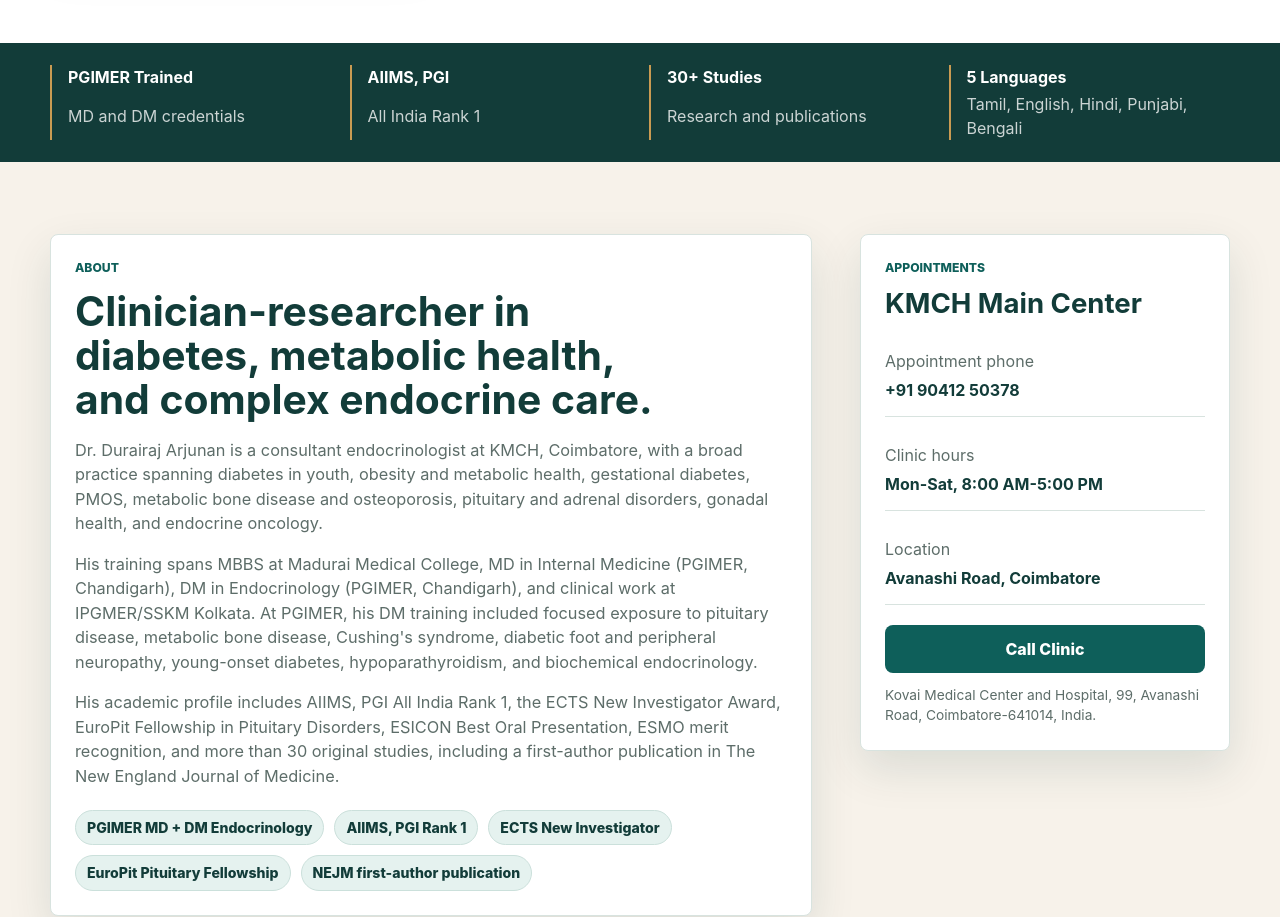
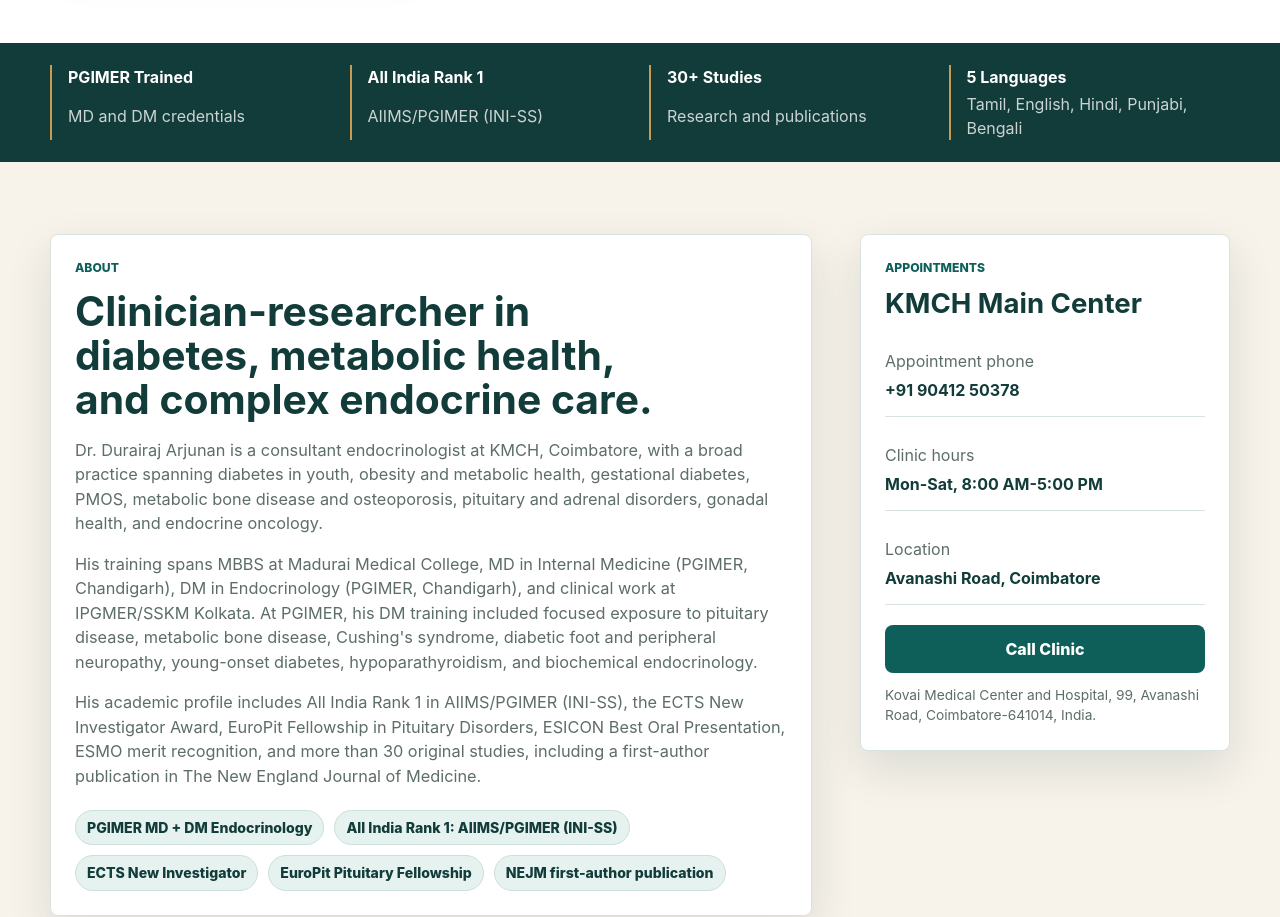
Before and after one commit to Neurabrix/drdurairajarjunan.com, a website: page index.html in a window 1280 px wide. Shown: the part 755-1672 px from the top of the page. Drawn offline with Linux system fonts and the light colour scheme.

Commit message:
Clarify INI-SS rank copy

```diff
--- a/index.html
+++ b/index.html
@@ -29,7 +29,7 @@
       content="Diabetes, obesity, PMOS, metabolic bone, pituitary and adrenal endocrine care at KMCH, Coimbatore."
     />
     <meta name="twitter:image" content="https://drdurairajarjunan.com/assets/durairaj-photo.jpg" />
-    <link rel="stylesheet" href="assets/styles.css?v=20260705-rank-copy" />
+    <link rel="stylesheet" href="assets/styles.css?v=20260705-ini-ss-rank" />
     <script type="application/ld+json">
       {
         "@context": "https://schema.org",
@@ -366,8 +366,8 @@
             <span>MD and DM credentials</span>
           </div>
           <div>
-            <strong>AIIMS, PGI</strong>
-            <span>All India Rank 1</span>
+            <strong>All India Rank 1</strong>
+            <span>AIIMS/PGIMER (INI-SS)</span>
           </div>
           <div>
             <strong>30+ Studies</strong>
@@ -402,15 +402,16 @@
               and biochemical endocrinology.
             </p>
             <p>
-              His academic profile includes AIIMS, PGI All India Rank 1, the
-              ECTS New Investigator Award, EuroPit Fellowship in Pituitary
-              Disorders, ESICON Best Oral Presentation, ESMO merit recognition,
-              and more than 30 original studies, including a first-author
-              publication in The New England Journal of Medicine.
+              His academic profile includes All India Rank 1 in AIIMS/PGIMER
+              (INI-SS), the ECTS New Investigator Award, EuroPit
+              Fellowship in Pituitary Disorders, ESICON Best Oral Presentation,
+              ESMO merit recognition, and more than 30 original studies,
+              including a first-author publication in The New England Journal of
+              Medicine.
             </p>
             <div class="summary-credentials" aria-label="Unique qualifications">
               <span>PGIMER MD + DM Endocrinology</span>
-              <span>AIIMS, PGI Rank 1</span>
+              <span>All India Rank 1: AIIMS/PGIMER (INI-SS)</span>
               <span>ECTS New Investigator</span>
               <span>EuroPit Pituitary Fellowship</span>
               <span>NEJM first-author publication</span>
@@ -506,7 +507,7 @@
                 <li>2025 New Investigator Award, European Calcified Tissue Society, Innsbruck</li>
                 <li>2025 Fellowship in Pituitary Disorders, EuroPit, Annecy</li>
                 <li>2023 Best Oral Presentation, ESICON Hyderabad</li>
-                <li>2022 AIIMS, PGI All India Rank 1</li>
+                <li>2022 All India Rank 1, AIIMS/PGIMER (INI-SS)</li>
                 <li>2018 ESMO Merit Award and grant recipient, Munich</li>
                 <li>2017 Best Thesis Award, Indian Cooperative Oncology Society</li>
               </ul>
```
